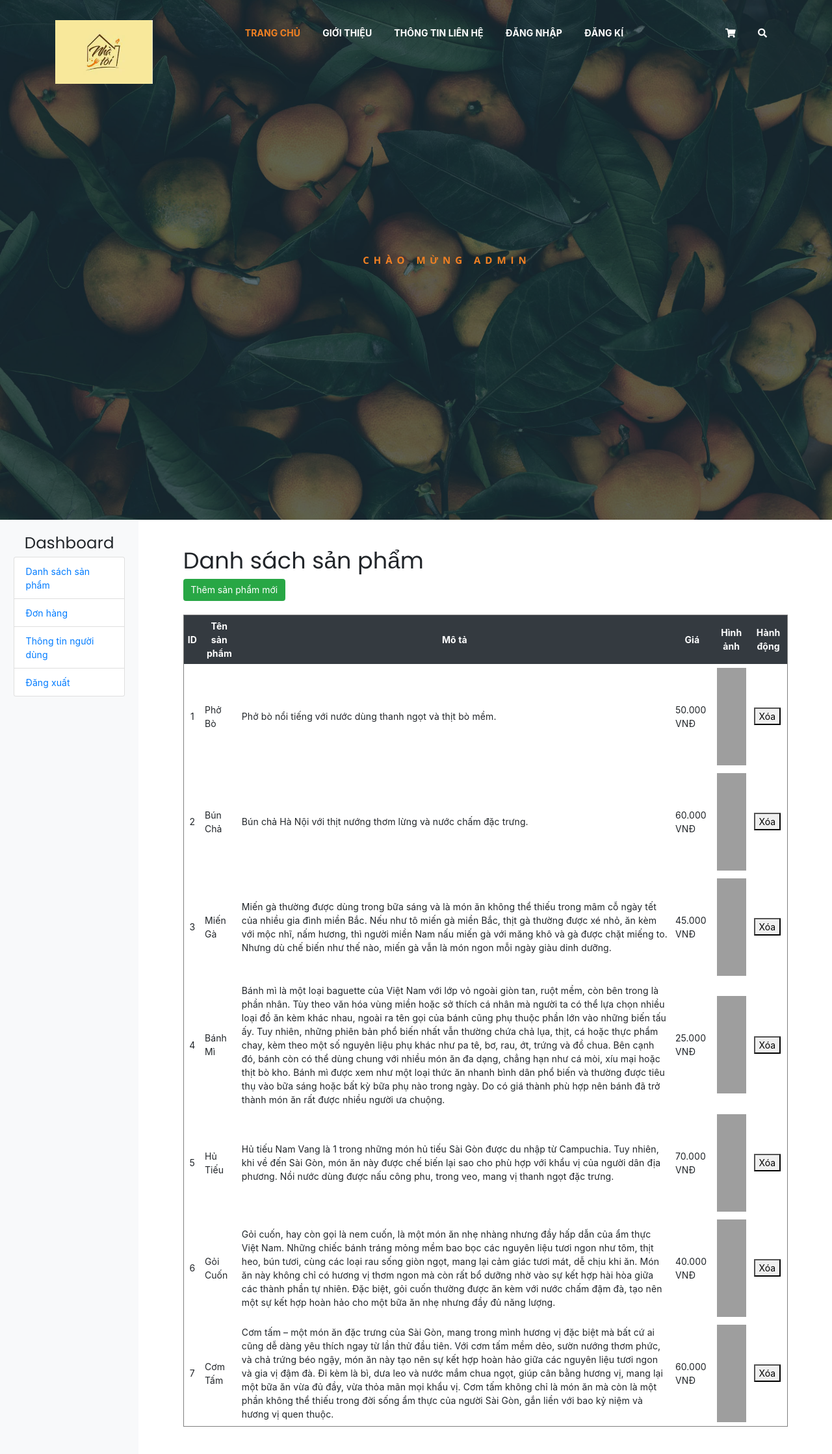
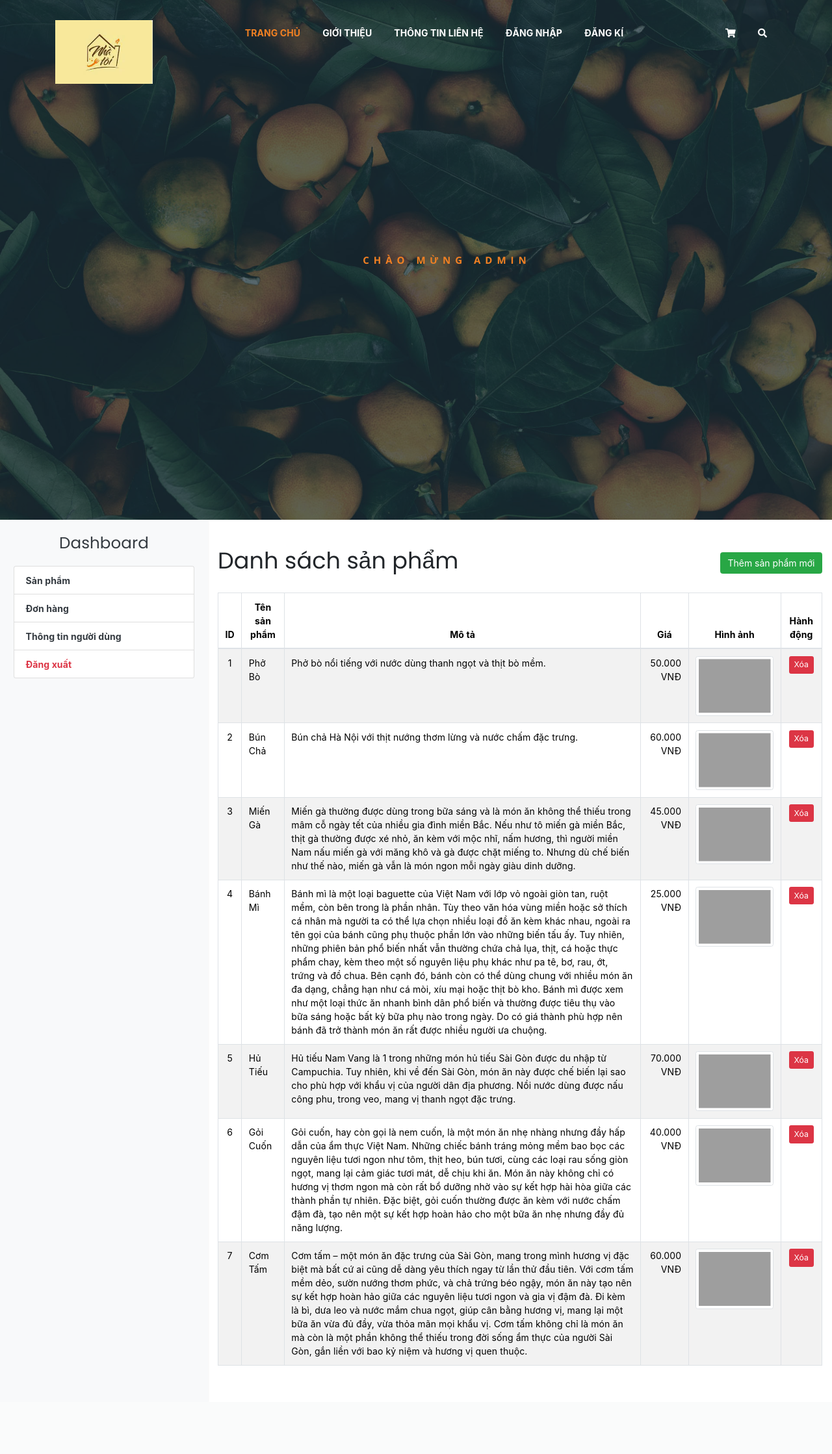
Before and after one commit to nguyenminhquy/WEB-ASSIGNMENT, a PHP site: page /admin_view/pages/product_list.php in a window 1280 px wide. Shown: the whole page at 65% size. After the commit the page ends 2102 px from the top, so only its background shows below. Run offline with PHP 8.4, Linux system fonts and the light colour scheme; data comes from the database, SQL or seed files in the repository; grey boxes are pictures that could not be loaded.

Commit message:
Update code for index and list product

```diff
--- a/admin_view/pages/product_list.php
+++ b/admin_view/pages/product_list.php
@@ -89,50 +89,80 @@ include "../config/connect_db.php"
                 });
             });
             </script>
-            <div class="col-md-2 bg-light p-4">
-                <h3 class="text-center">Dashboard</h3>
+            <div class="col-md-3 bg-light p-4 shadow-sm">
+                <a href="index.php" class="text-decoration-none text-dark">
+                    <h3 class="text-center mb-4">Dashboard</h3>
+                </a>
                 <ul class="list-group">
                     <!-- Danh sách sản phẩm -->
                     <li class="list-group-item">
-                        <a href="#productMenu" data-bs-toggle="collapse" aria-expanded="false" class="d-block">Danh sách sản phẩm</a>
-                        <ul class="collapse list-unstyled" id="productMenu">
-                            <li><a href="product_list.php" class="d-block ps-3 py-1">Xem sản phẩm</a></li>
-                            <li><a href="add_product.php" class="d-block ps-3 py-1">Thêm sản phẩm</a></li>
-                            <li><a href="edit_product.php" class="d-block ps-3 py-1">Sửa sản phẩm</a></li>
+                        <a href="#productMenu" data-bs-toggle="collapse" aria-expanded="false" class="d-block fw-bold text-decoration-none text-dark">
+                            Sản phẩm
+                            <span class="float-end"><i class="bi bi-chevron-down"></i></span>
+                        </a>
+                        <ul class="collapse list-unstyled ps-3" id="productMenu">
+                            <li>
+                                <a href="product_list.php" class="d-block py-1 text-decoration-none hover-effect">Thông tin sản phẩm</a>
+                            </li>
+                            <li>
+                                <a href="add_product.php" class="d-block py-1 text-decoration-none hover-effect">Thêm sản phẩm mới</a>
+                            </li>
+                            <li>
+                                <a href="edit_product.php" class="d-block py-1 text-decoration-none hover-effect">Chỉnh sửa sản phẩm</a>
+                            </li>
                         </ul>
                     </li>
-                    <!--  -->
+
                     <!-- Đơn hàng -->
                     <li class="list-group-item">
-                        <a href="#orderMenu" data-bs-toggle="collapse" aria-expanded="false" class="d-block">Đơn hàng</a>
-                        <ul class="collapse list-unstyled" id="orderMenu">
-                            <li><a href="orders.php" class="d-block ps-3 py-1">Xem đơn hàng</a></li>
-                            <li><a href="order_history.php" class="d-block ps-3 py-1">Lịch sử đơn hàng</a></li>
-                            <li><a href="order_status.php" class="d-block ps-3 py-1">Trạng thái đơn hàng</a></li>
+                        <a href="#orderMenu" data-bs-toggle="collapse" aria-expanded="false" class="d-block fw-bold text-decoration-none text-dark">
+                            Đơn hàng
+                            <span class="float-end"><i class="bi bi-chevron-down"></i></span>
+                        </a>
+                        <ul class="collapse list-unstyled ps-3" id="orderMenu">
+                            <li>
+                                <a href="orders.php" class="d-block py-1 text-decoration-none hover-effect">Xem đơn hàng</a>
+                            </li>
+                            <li>
+                                <a href="order_history.php" class="d-block py-1 text-decoration-none hover-effect">Lịch sử đơn hàng</a>
+                            </li>
+                            <li>
+                                <a href="order_status.php" class="d-block py-1 text-decoration-none hover-effect">Trạng thái đơn hàng</a>
+                            </li>
                         </ul>
                     </li>
 
                     <!-- Thông tin người dùng -->
                     <li class="list-group-item">
-                        <a href="#userMenu" data-bs-toggle="collapse" aria-expanded="false" class="d-block">Thông tin người dùng</a>
-                        <ul class="collapse list-unstyled" id="userMenu">
-                            <li><a href="user_profile.php" class="d-block ps-3 py-1">Thông tin cá nhân</a></li>
-                            <li><a href="user_settings.php" class="d-block ps-3 py-1">Cài đặt</a></li>
+                        <a href="#userMenu" data-bs-toggle="collapse" aria-expanded="false" class="d-block fw-bold text-decoration-none text-dark">
+                            Thông tin người dùng
+                            <span class="float-end"><i class="bi bi-chevron-down"></i></span>
+                        </a>
+                        <ul class="collapse list-unstyled ps-3" id="userMenu">
+                            <li>
+                                <a href="user_profile.php" class="d-block py-1 text-decoration-none hover-effect">Thông tin cá nhân</a>
+                            </li>
+                            <li>
+                                <a href="user_settings.php" class="d-block py-1 text-decoration-none hover-effect">Cài đặt</a>
+                            </li>
                         </ul>
                     </li>
 
                     <!-- Đăng xuất -->
                     <li class="list-group-item">
-                        <a href="logout.php" class="d-block">Đăng xuất</a>
+                        <a href="logout.php" class="d-block fw-bold text-decoration-none text-danger hover-effect">Đăng xuất</a>
                     </li>
                 </ul>
             </div>
             <div class="container col-md-9 my-5">
-                <div class="justify-content-between align-items-center mb-4">
+                <div class="d-flex justify-content-between align-items-center mb-4">
                     <h1>Danh sách sản phẩm</h1>
-                    <button id="create-new" onclick="window.location.href='add_product.php'" class="btn btn-success">Thêm sản phẩm mới</button>
+                    <button id="create-new" onclick="window.location.href='add_product.php'" class="btn btn-success">
+                        Thêm sản phẩm mới
+                    </button>
                 </div>
-                <table border="1" cellpadding='6' cellspacing='0' table table-striped table-hover table-bordered align-middle>
+                <div class="table-responsive">
+                    <table class="table table-striped table-hover table-bordered align-middle">
                         <thead class="bg-dark text-white text-center">
                             <tr id="title-table">
                                 <th>ID</th>
@@ -149,17 +179,21 @@ include "../config/connect_db.php"
                                 while ($row = $result->fetch_assoc()) {
                                     echo "<tr>";
                                     echo "<td class='text-center'>" . $row['id'] . "</td>";
-                                echo "<td>" . $row['name'] . "</td>";
-                                echo "<td>" . $row['description'] . "</td>";
-                                echo "<td>" . number_format($row['price'], 0, ',', '.') . " VNĐ</td>";
-                                echo "<td><img src='" . $row['image_url'] . "' alt='" . $row['name'] . "' width='150' height='150'></td>";
-                                echo "<td>";
-                                echo "<button id='delete' onclick=\"window.location.href='delete.php?product_id=" . $row['id'] . "'\">Xóa</button>";
+                                    echo "<td>" . htmlspecialchars($row['name']) . "</td>";
+                                    echo "<td>" . htmlspecialchars($row['description']) . "</td>";
+                                    echo "<td class='text-end'>" . number_format($row['price'], 0, ',', '.') . " VNĐ</td>";
+                                    echo "<td class='text-center'>
+                                            <img src='" . htmlspecialchars($row['image_url']) . "' alt='" . htmlspecialchars($row['name']) . "'
+                                            style='max-width: 120px; height: auto;' class='img-thumbnail'>
+                                        </td>";
+                                    echo "<td class='text-center'>";
+                                    echo "<button class='btn btn-danger btn-sm'
+                                            onclick=\"window.location.href='delete.php?product_id=" . $row['id'] . "'\">Xóa</button>";
                                     echo "</td>";
                                     echo "</tr>";
                                 }
                             } else {
-                            echo "<tr><td colspan='4' class='text-center text-muted';>Không có sản phẩm nào.</td></tr>";
+                                echo "<tr><td colspan='6' class='text-center text-muted'>Không có sản phẩm nào.</td></tr>";
                             }
                             $conn->close();
                             ?>
@@ -168,5 +202,6 @@ include "../config/connect_db.php"
                 </div>
             </div>
         </div>
+    </div>
 </body>
 </html>
```
Also changed, not shown: admin_view/pages/index.php (+43 -18 lines). Lines whose indentation alone changed are shown as unchanged.
